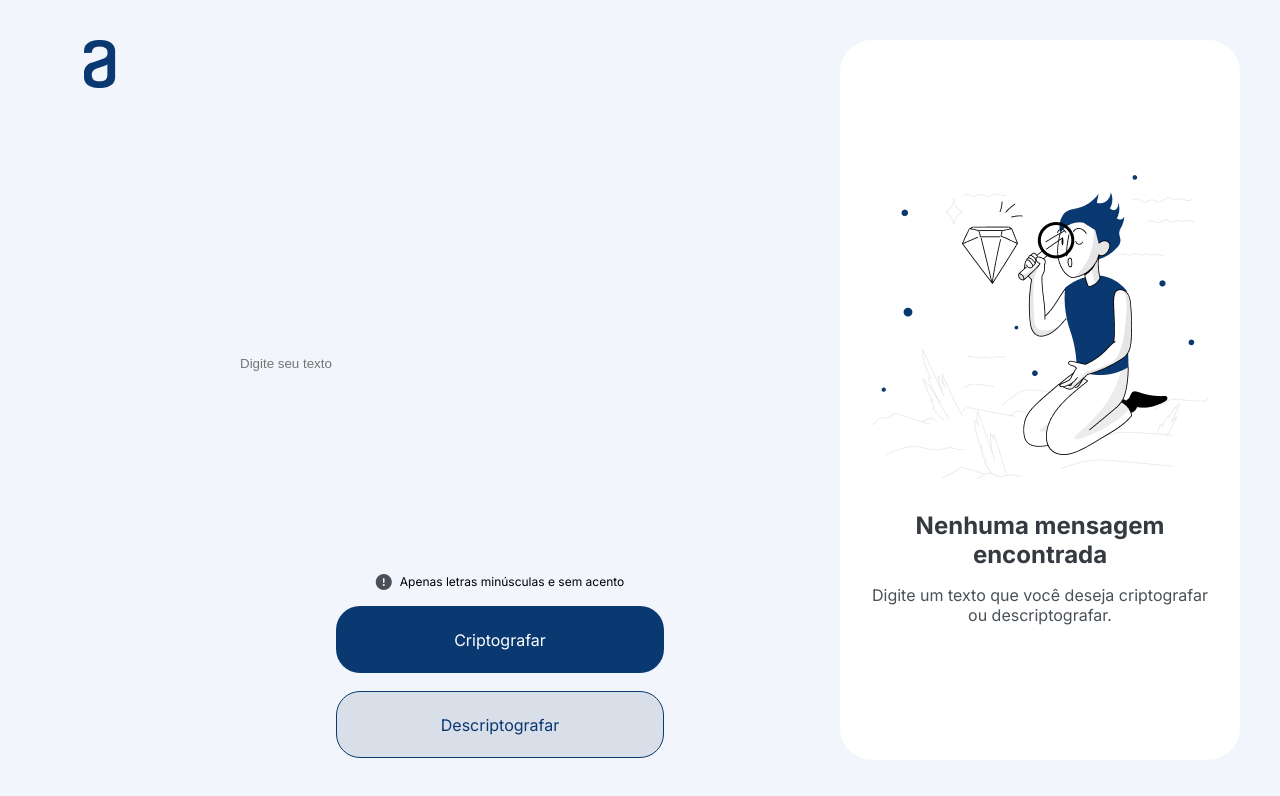
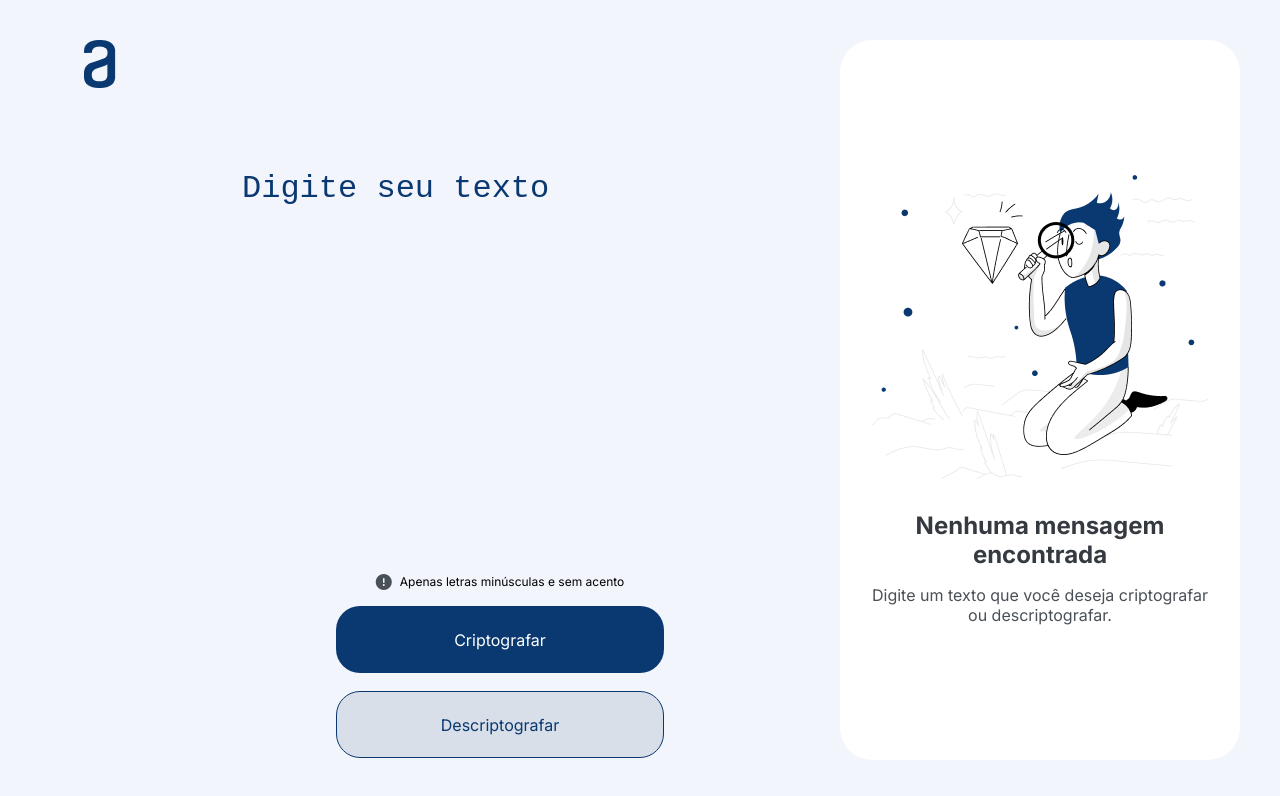
Before and after one commit to Chel0per/decodificador, a plain HTML site: page index.html in a window 1280 px wide. Drawn offline with Linux system fonts and the light colour scheme.

Commit message:
Styling desktop screen complete

```diff
--- a/index.html
+++ b/index.html
@@ -17,7 +17,7 @@
         </div>
         <section class="input">
             <div class="spacer"></div>
-            <input placeholder="Digite seu texto" type="text" class="decoder">
+            <textarea placeholder="Digite seu texto" type="text" class="decoder"></textarea>
             <div class="warning">
                 <i class="sign fa-solid fa-circle-exclamation"></i>
                 <p class="warning_text">Apenas letras minúsculas e sem acento</p>
--- a/styles.css
+++ b/styles.css
@@ -68,9 +68,17 @@ button {
 }
 
 .decoder {
-    border: none;
+    border: 2px solid transparent;
     background-color: #f3f5fc;
-    height:calc(100vh - 325px)
+    color: #0A3871;
+    height:calc(100vh - 325px);
+    resize: none;
+    font-size: 32px;
+    font-weight: 400;
+}
+
+.decoder::placeholder{
+    color: #0A3871;
 }
 
 .warning {
```
